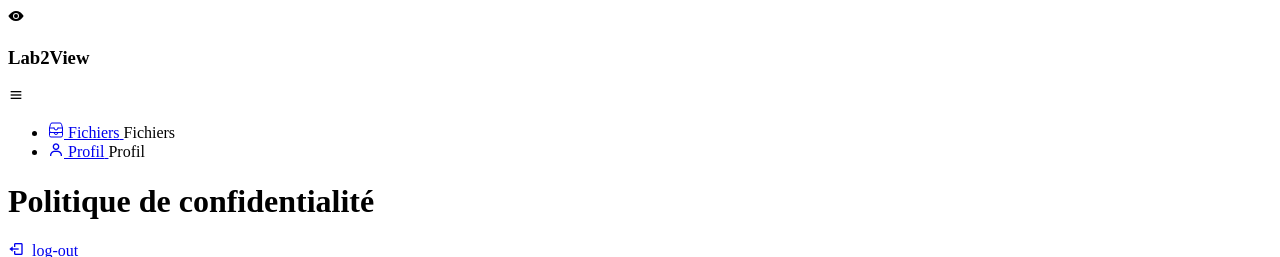
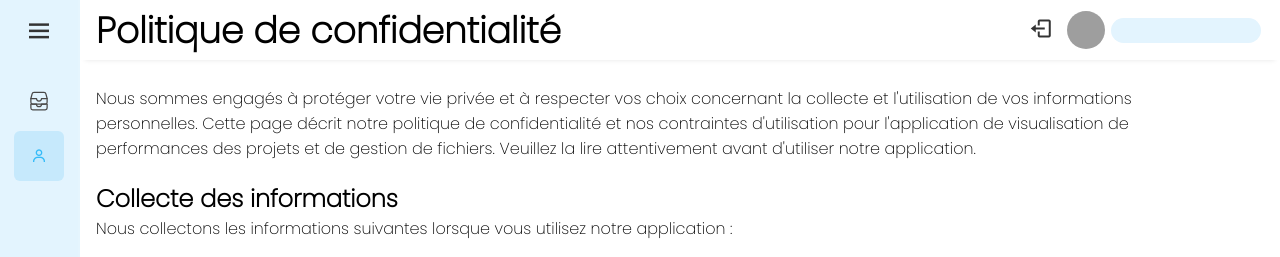
Before and after one commit to Claude127/stageX2, a Django app: page /pol_conf/ in a window 1280 px wide. Shown: the top 257 px of the page. Run offline with Django 4.2, Linux system fonts and the light colour scheme; the visitor is signed in with stand-in values (Sample User, id 1); parts of the project's set-up code (start-up, migrations or seed data) failed here and were passed over; grey boxes are pictures that could not be loaded.

Commit message:
alter view-file

```diff
--- /dev/null
+++ b/labfile/static/css/style.css
@@ -0,0 +1,385 @@
+*
+{
+    font-family: 'Poppins', sans-serif;
+    box-sizing: border-box;
+    margin: 0;
+    padding: 0;
+}
+body{
+    min-height: 100vh;
+    background-color: white;
+    min-width: 100%;
+}
+
+.sidebar{
+    position: fixed;
+    top: 0;
+    left: 0;
+    width: 80px;
+    height: 100%;
+    background: #E3F4FE;
+    backdrop-filter: blur(5px);
+    border-right: 2px solid rgba(255, 255, 255, .07);
+    padding: 6px 14px;
+    transition: .5s ease;
+    z-index: 100;
+}
+
+.sidebar.active{
+    width:240px ;
+}
+
+.sidebar .logo-container .logo{
+    display: flex;
+    align-items: center;
+    color: #333;
+    width: 100%;
+    height: 50px;
+    pointer-events: none;
+    opacity: 0;
+    transition: .3s ease;
+}
+
+.sidebar.active .logo-container .logo{
+    transition-delay: .2s;
+    opacity: 1;
+}
+
+.sidebar .logo-container .logo h3 {
+    font-family: 'Pangolin', cursive;
+    font-size: 20px;
+}
+
+.logo-container .logo .i{
+    font-size: 28px;
+    margin-right: 5px;
+    color: #494848;
+}
+
+.sidebar #btn{
+    position: absolute;
+    top: 6px;
+    left: 50%;
+    transform: translateX(-50%);
+    color: #333;
+    font-size: 30px;
+    width: 50px;
+    height: 50px;
+    text-align: center;
+    line-height: 50px;
+}
+
+.sidebar.active #btn{
+    left: 90%;
+}
+
+.sidebar ul{
+    margin-top: 20px;
+}
+
+.sidebar ul li{
+    position:relative;
+    width: 100%;
+    height: 50px;
+    list-style: none;
+    margin: 5px 0;
+    line-height: 50px;
+}
+
+.sidebar ul li a {
+    display: flex;
+    align-items: center;
+    color: #494848;
+    text-decoration: none;
+    border-radius: 6px;
+    white-space: nowrap;
+    transition: .5s ease;
+
+}
+
+.sidebar ul li a:hover{
+    background: #C6E9FC;
+    color:#34bbf8 ;
+
+}
+
+.sidebar ul .list-item.active a{
+    background: #C6E9FC;
+    color: #34bbf8;
+}
+
+.sidebar ul li i{
+    min-width: 50px;
+    height: 50px;
+    text-align: center;
+    line-height: 50px;
+}
+
+.sidebar .links-name{
+    opacity: 0;
+    pointer-events: none;
+    transition: opacity .3s ease;
+}
+
+.sidebar.active .links-name{
+    transition-delay: .2s;
+    opacity: 1;
+    pointer-events: auto;
+}
+
+.sidebar ul li .in{
+    position: relative;
+    left: 10px;
+    min-width: 30px;
+    height: 20px;
+    text-align: center;
+    line-height: 50px;
+}
+
+.sidebar ul li #fich{
+    margin-left: 20px;
+}
+
+.sidebar ul li .tooltip{
+    position: absolute;
+    top: 0;
+    left: 130px;
+    transform: translate(-50%, -50%);
+    width: 122px;
+    height: 35px;
+    background: #949495;
+    color:#333;
+    border-radius: 6px;
+    box-shadow: 0 5px 10px rgba(0, 0, 0, .2);
+    text-align: center;
+    line-height: 35px;
+    pointer-events: none;
+    opacity: 0;
+}
+
+.sidebar ul li:hover .tooltip{
+    transition: .5s ease;
+    top: 50%;
+    opacity: 1;
+}
+
+.sidebar ul #dash .tooltip{
+    position: absolute;
+    top: 0;
+    left: 130px;
+    transform: translate(-50%, -50%);
+    width: 140px;
+    height: 35px;
+    background: #949495;
+    color:#333;
+    border-radius: 6px;
+    box-shadow: 0 5px 10px rgba(0, 0, 0, .2);
+    text-align: center;
+    line-height: 35px;
+    pointer-events: none;
+    opacity: 0;
+}
+
+.sidebar ul #dash:hover .tooltip{
+    transition: .5s ease;
+    top: 50%;
+    opacity: 1;
+}
+
+.sidebar ul #list-users .tooltip{
+    position: absolute;
+    top: 0;
+    left: 130px;
+    transform: translate(-50%, -50%);
+    width: 140px;
+    height: 35px;
+    background: #949495;
+    color:#333;
+    border-radius: 6px;
+    box-shadow: 0 5px 10px rgba(0, 0, 0, .2);
+    text-align: center;
+    line-height: 35px;
+    pointer-events: none;
+    opacity: 0;
+}
+
+.sidebar ul #list-users:hover .tooltip{
+    transition: .5s ease;
+    top: 50%;
+    opacity: 1;
+}
+
+.sidebar.active ul li .tooltip{
+    display: none;
+}
+
+.main-content{
+    position: absolute;
+    max-width: calc(100% - 80px);
+    min-width: calc(100% - 80px);
+    overflow-x:hidden ;
+    margin-left: 80px;
+    min-height: 100vh;
+    transition: .5s;
+}
+
+.main-content.active{
+    width: calc(100% - 240px);
+    margin-left: 240px;
+
+}
+
+header{
+    position: absolute;
+    top:0;
+    left: 0;
+    z-index:100;
+    width: 100%;
+    height: 60px;
+    padding: 0rem 1rem;
+    display:flex;
+    align-items: center;
+    justify-content: space-between;
+    box-shadow: 0px 5px 5px -5px rgb(0, 0, 0, .1);
+}
+
+
+.user{
+    display: flex;
+    align-items: center;
+}
+
+.user a{
+    text-decoration: none;
+    width: 28px;
+    height: 28px;
+}
+
+.user a:hover{
+    background: rgba(0, 0, 0, .1);
+}
+
+.user i,
+.user .bg-img {
+    margin-left: .5rem;
+}
+
+.user .bg-img{
+    height: 38px;
+    width: 38px;
+    margin-right: .2rem;
+}
+
+.user .bg-img img{
+    height: 38px;
+    width: 38px;
+    border-radius: 50%;
+    background-size: cover;
+    background-repeat: no-repeat;
+}
+
+.user .nom{
+    background: #E3F4FE;
+    color: black;
+    border-radius: 30px;
+    font-size: 1em;
+    width: 150px;
+    height: 25px;
+    text-align: center;
+    margin: 3px;
+}
+
+.user i{
+    min-width: 50px;
+    height: 50px;
+    line-height: 25px;
+    font-size: 1.5rem;
+    color: #333333;
+    position: relative;
+    right: 10px;
+}
+
+.user i .tooltip{
+    position: absolute;
+    right: 35px;
+    bottom: 150px;
+    /*transform: translate(-50%, -50%);*/
+    width: 80px;
+    height: 25px;
+    background: #949495;
+    color:#333;
+    border-radius: 6px;
+    box-shadow: 0 5px 10px rgba(0, 0, 0, .2);
+    text-align: center;
+    line-height: 25px;
+    pointer-events: none;
+    opacity: 0;
+    font-size: 1rem;
+}
+
+.user i:hover .tooltip{
+    transition: .5s ease;
+    top: 90%;
+    opacity: 1;
+}
+
+
+main{
+    margin-top: 70px;
+    min-height: 90%;
+    padding: 1rem;
+    width: calc(100% - 80px);
+}
+
+.error h1{
+    text-align: center;
+}
+.error p{
+    text-align: center;
+}
+
+
+.btn-valid{
+
+    display: flex;
+    align-items: center;
+    justify-content: space-around;
+}
+
+.btn-valid .btn{
+    display: flex;
+    align-items: center;
+    justify-content: space-around;
+    background: rgb(80, 199, 241);
+    border-radius: 20px;
+    height: 30px;
+    width: 230px;
+    box-shadow: 2px 3px 2px rgb(0, 0, 0, .2);
+    border:2px solid #D9EAF0;
+    margin: 10px;
+}
+
+h1 {
+  margin: 0;
+  font-size: 36px;
+}
+
+
+p {
+  margin-bottom: 20px;
+}
+
+ul {
+  margin-bottom: 20px;
+}
+
+li {
+  margin-bottom: 5px;
+}
+
+footer {
+  background-color: #333;
+  color: #fff;
+  padding: 20px;
+ text-align: center;
+}
--- a/labfile/templates/view_file.html
+++ b/labfile/templates/view_file.html
@@ -31,12 +31,21 @@
           </li>
       {% endif %}
 
-          <li class="list-item active" >
+          <li class="list-item" >
             <a href="{% url 'file' %}">
               <ion-icon name="file-tray-stacked-outline" class="in"></ion-icon>
               <span class="links-name" id="fich">Fichiers</span>
             </a>
             <span class="tooltip">Fichiers</span>
+          </li>
+
+
+          <li class="list-item active" >
+            <a href="{% url 'profile' %}">
+              <i class='bx bx-user'></i>
+              <span class="links-name">Profil</span>
+            </a>
+            <span class="tooltip">Profil</span>
           </li>
 
       {% if user.role.nom == 'ADMIN' %}
@@ -50,13 +59,6 @@
       {% endif %}
 
 
-          <li class="list-item" >
-            <a href="{% url 'profile' %}">
-              <i class='bx bx-user'></i>
-              <span class="links-name">Profil</span>
-            </a>
-            <span class="tooltip">Profil</span>
-          </li>
         </ul>
       </div>
 
```
